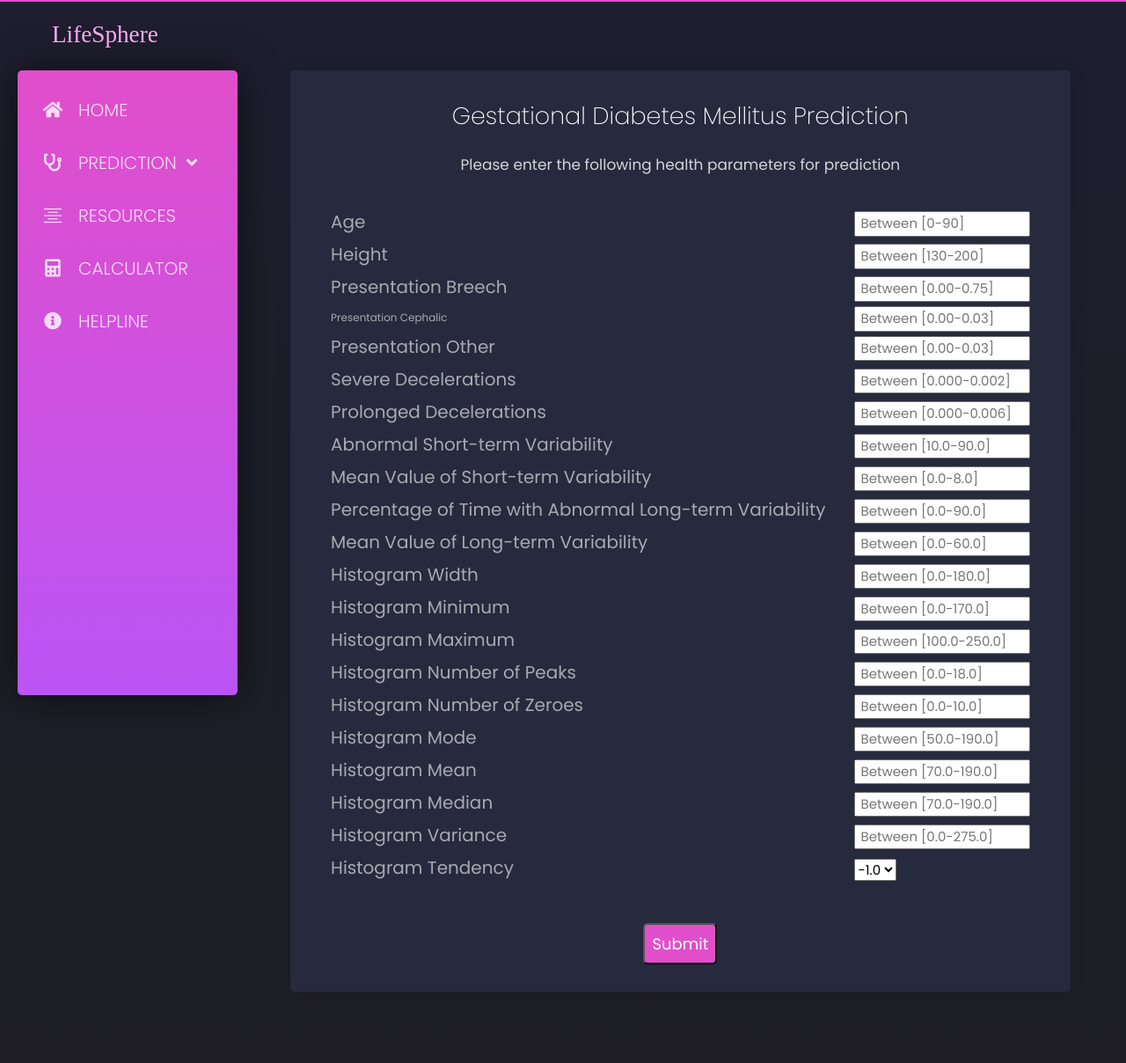
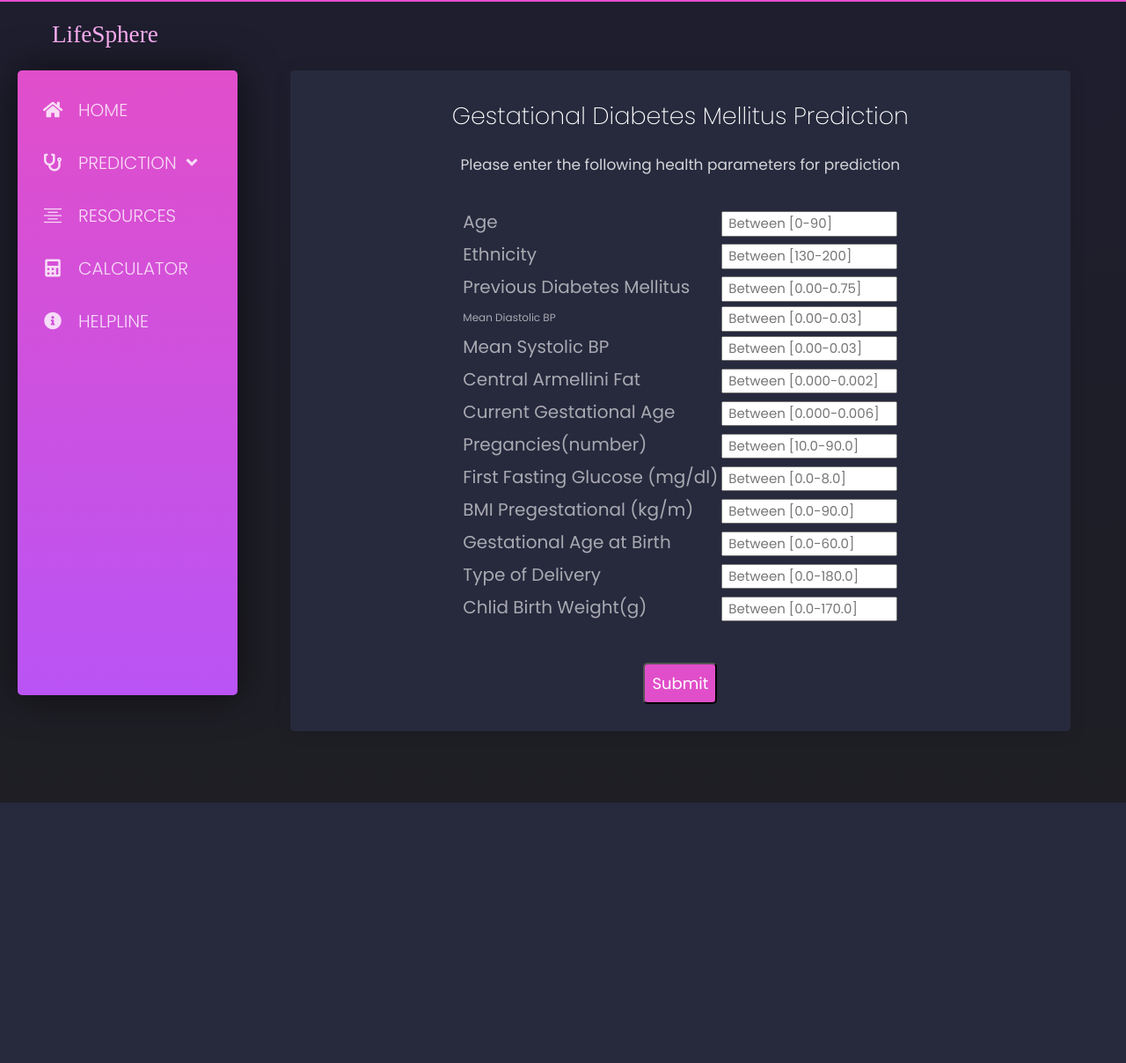
Before and after one commit to xinjiechua/LifeSphere_, a Flask app: page /predictGD in a window 1280 px wide. Shown: the whole page at 88% size. After the commit the page ends 912 px from the top, so only its background shows below. Run offline with Flask 2, Linux system fonts and the light colour scheme; parts of the project's set-up code (start-up, migrations or seed data) failed here and were passed over; some libraries are stand-ins or nearby versions.

Commit message:
Update diabetes.html

```diff
--- a/templates/home/diabetes.html
+++ b/templates/home/diabetes.html
@@ -28,148 +28,81 @@
                                     </td>
                                 </tr>
                                 <tr>
-                                    <td class="lbl"><label for="height"
-                                            style="font-size: 20px;">Height</label></td>
+                                    <td class="lbl"><label for="Ethnic"
+                                            style="font-size: 20px;">Ethnicity</label></td>
                                     <td><input type="text" id="height" name="height"
                                             placeholder=" Between [130-200]" style="width: 200px;font-size: 15px;">
                                     </td>
                                 </tr>
                                 <tr>
-                                    <td class="lbl"><label for="breech" style="font-size: 20px;">Presentation Breech</label></td>
-                                    <td><input type="text" id="breech" name="breech"
+                                    <td class="lbl"><label for="previous" style="font-size: 20px;">Previous Diabetes Mellitus</label></td>
+                                    <td><input type="text" id="previous" name="previous"
                                             placeholder=" Between [0.00-0.75]" style="width: 200px;font-size: 15px;">
                                     </td>
 
                                 </tr>
                                 <tr>
-                                    <td class="lbl"><label for="cephalic style="font-size: 20px;">Presentation Cephalic</label></td>
+                                    <td class="lbl"><label for="cephalic style="font-size: 20px;">Mean Diastolic BP</label></td>
                                     <td><input type="text" id="cephalic" name="cephalic"
                                             placeholder=" Between [0.00-0.03]" style="width: 200px;font-size: 15px;">
                                     </td>
                                 </tr>
                                 <tr>
-                                    <td class="lbl"><label for="other" style="font-size: 20px;">Presentation Other</label></td>
+                                    <td class="lbl"><label for="other" style="font-size: 20px;">Mean Systolic BP</label></td>
                                     <td><input type="text" id="other" name="otehr"
                                             placeholder=" Between [0.00-0.03]" style="width: 200px;font-size: 15px;">
                                     </td>
                                 </tr>
                                 <tr>
-                                    <td class="lbl"><label for="severe" style="font-size: 20px;">Severe
-                                            Decelerations</label></td>
+                                    <td class="lbl"><label for="severe" style="font-size: 20px;">Central Armellini Fat</label></td>
                                     <td><input type="text" id="severe" name="severe"
                                             placeholder=" Between [0.000-0.002]" style="width: 200px;font-size: 15px;">
                                     </td>
 
                                 </tr>
                                 <tr>
-                                    <td class="lbl"><label for="prolonged" style="font-size: 20px;">Prolonged
-                                            Decelerations</label></td>
+                                    <td class="lbl"><label for="prolonged" style="font-size: 20px;">Current Gestational Age</label></td>
                                     <td><input type="text" id="prolonged" name="prolonged"
                                             placeholder=" Between [0.000-0.006]" style="width: 200px;font-size: 15px;">
                                     </td>
 
                                 </tr>
                                 <tr>
-                                    <td class="lbl"><label for="abnormal" style="font-size: 20px;">Abnormal Short-term
-                                            Variability</label></td>
+                                    <td class="lbl"><label for="abnormal" style="font-size: 20px;">Pregancies(number)</label></td>
                                     <td><input type="text" id="abnormal" name="abnormal"
                                             placeholder=" Between [10.0-90.0]" style="width: 200px;font-size: 15px;">
                                     </td>
 
                                 </tr>
                                 <tr>
-                                    <td class="lbl"><label for="mean" style="font-size: 20px;">Mean Value of Short-term
-                                            Variability</label></td>
+                                    <td class="lbl"><label for="mean" style="font-size: 20px;">First Fasting Glucose (mg/dl)</label></td>
                                     <td><input type="text" id="mean" name="mean" placeholder=" Between [0.0-8.0]"
                                             style="width: 200px;font-size: 15px;"> </td>
 
                                 </tr>
                                 <tr>
                                     <td class="lbl"><label for="time"
-                                            style="font-size: 20px; margin-right: 30px;">Percentage of Time with
-                                            Abnormal Long-term
-                                            Variability</label></td>
+                                            style="font-size: 20px; margin-right: 30px;">BMI Pregestational (kg/m)</label></td>
                                     <td><input type="text" id="time" name="time" placeholder=" Between [0.0-90.0]"
                                             style="width: 200px;font-size: 15px;"></td>
 
                                 </tr>
                                 <tr>
-                                    <td class="lbl"><label for="long" style="font-size: 20px;">Mean Value of Long-term
-                                            Variability</label></td>
+                                    <td class="lbl"><label for="long" style="font-size: 20px;">Gestational Age at Birth</label></td>
                                     <td><input type="text" id="long" name="long" placeholder=" Between [0.0-60.0]"
                                             style="width: 200px;font-size: 15px;"></td>
                                 </tr>
 
                                 <tr>
-                                    <td class="lbl"><label for="width" style="font-size: 20px;">Histogram Width</label>
+                                    <td class="lbl"><label for="width" style="font-size: 20px;">Type of Delivery</label>
                                     </td>
                                     <td><input type="text" id="width" name="width" placeholder=" Between [0.0-180.0]"
                                             style="width: 200px;font-size: 15px;"></td>
                                 <tr>
-                                    <td class="lbl"><label for="min" style="font-size: 20px;">Histogram Minimum</label>
+                                    <td class="lbl"><label for="min" style="font-size: 20px;">Chlid Birth Weight(g)</label>
                                     </td>
                                     <td><input type="text" id="min" name="min" placeholder=" Between [0.0-170.0]"
                                             style="width: 200px;font-size: 15px;"></td>
-
-                                </tr>
-                                <tr>
-                                    <td class="lbl"><label for="max" style="font-size: 20px;">Histogram Maximum</label>
-                                    </td>
-                                    <td><input type="text" id="max" name="max" placeholder=" Between [100.0-250.0]"
-                                            style="width: 200px;font-size: 15px;"></td>
-
-                                </tr>
-                                <tr>
-                                    <td class="lbl"><label for="peaks" style="font-size: 20px;">Histogram Number of
-                                            Peaks</label></td>
-                                    <td><input type="text" id="peaks" name="peaks" placeholder=" Between [0.0-18.0]"
-                                            style="width: 200px;font-size: 15px;"></td>
-
-                                </tr>
-                                <tr>
-                                    <td class="lbl"><label for="zero" style="font-size: 20px;">Histogram Number of
-                                            Zeroes</label></td>
-                                    <td><input type="text" id="zero" name="zero" placeholder=" Between [0.0-10.0]"
-                                            style="width: 200px;font-size: 15px;"></td>
-
-                                </tr>
-                                <tr>
-                                    <td class="lbl"><label for="mode" style="font-size: 20px;">Histogram Mode</label>
-                                    </td>
-                                    <td><input type="text" id="mode" name="mode" placeholder=" Between [50.0-190.0]"
-                                            style="width: 200px;font-size: 15px;"></td>
-
-                                </tr>
-                                <tr>
-                                    <td class="lbl"><label for="hmean" style="font-size: 20px;">Histogram Mean</label>
-                                    </td>
-                                    <td><input type="text" id="hmean" name="hmean" placeholder=" Between [70.0-190.0]"
-                                            style="width: 200px;font-size: 15px;"></td>
-
-                                </tr>
-                                <tr>
-                                    <td class="lbl"><label for="hmedian" style="font-size: 20px;">Histogram
-                                            Median</label></td>
-                                    <td><input type="text" id="hmedian" name="hmedian"
-                                            placeholder=" Between [70.0-190.0]" style="width: 200px;font-size: 15px;">
-                                    </td>
-
-                                </tr>
-                                <tr>
-                                    <td class="lbl"><label for="var" style="font-size: 20px;">Histogram Variance</label>
-                                    </td>
-                                    <td><input type="text" id="var" name="var" placeholder=" Between [0.0-275.0]"
-                                            style="width: 200px;font-size: 15px;"></td>
-
-                                </tr>
-                                <tr>
-                                    <td class="lbl"><label for="tend" style="font-size: 20px;">Histogram
-                                            Tendency</label></td>
-                                    <td><select id="tend" name="tend" style="font-size: 15px;">
-                                            <option value="-1.0">-1.0</option>
-                                            <option value="0.0">0.0</option>
-                                            <option value="1.0">1.0</option>
-                                        </select></td>
                                 </tr>
                             </table>
                         </div>
@@ -187,7 +120,7 @@
         {% if result_data %}
         <h1>Result: </h1>
         <h4 style="font-size: 1.2rem">The estimated fetal health condition is assessed as:</h4>
-        {% if result_data['prediction'] == 'Pathological' %}
+        {% if result_data['prediction'] == 'High Risk' %}
         <h2 style="color: red;">{{ result_data['prediction'] }}</h2>
         <h4 style="text-align: justify;">There are serious health concerns or abnormalities with your baby's fetal
             health that require immediate attention and follow-up. This can be a worrying result, but remember that
@@ -203,7 +136,7 @@
                 <li><strong>Engage with your healthcare team</strong>: Establish open communication with your healthcare provider and the medical team involved in your care. Regularly update them about any changes, concerns, or questions you may have.</li>
             </ul>
         </h4>
-        {% elif result_data['prediction'] == 'Suspect' %}
+        {% elif result_data['prediction'] == 'Low Risk' %}
         <h2 style="color: yellow;">{{ result_data['prediction'] }}</h2>
         <h4 style="text-align: justify;">There might be some concerns or potential risks related to your baby's fetal
             health. However, please remember that further evaluation is needed to confirm the situation. It's important
@@ -211,11 +144,7 @@
             examinations to gain a better understanding of your baby's health.
 
         </h4>
-        {% elif result_data['prediction'] == 'Normal' %}
-        <h2 style="color: rgb(64, 221, 64);">{{ result_data['prediction'] }}</h2>
-        <h4 style="text-align: justify;">Great news! Your baby is currently showing healthy signs and is developing
-            well.It's important to continue taking care of yourself by eating a balanced diet, getting regular exercise
-            and attending your prenatal check-ups.</h4>
+
         {% endif %}
         {% endif %}
     </div>
```
